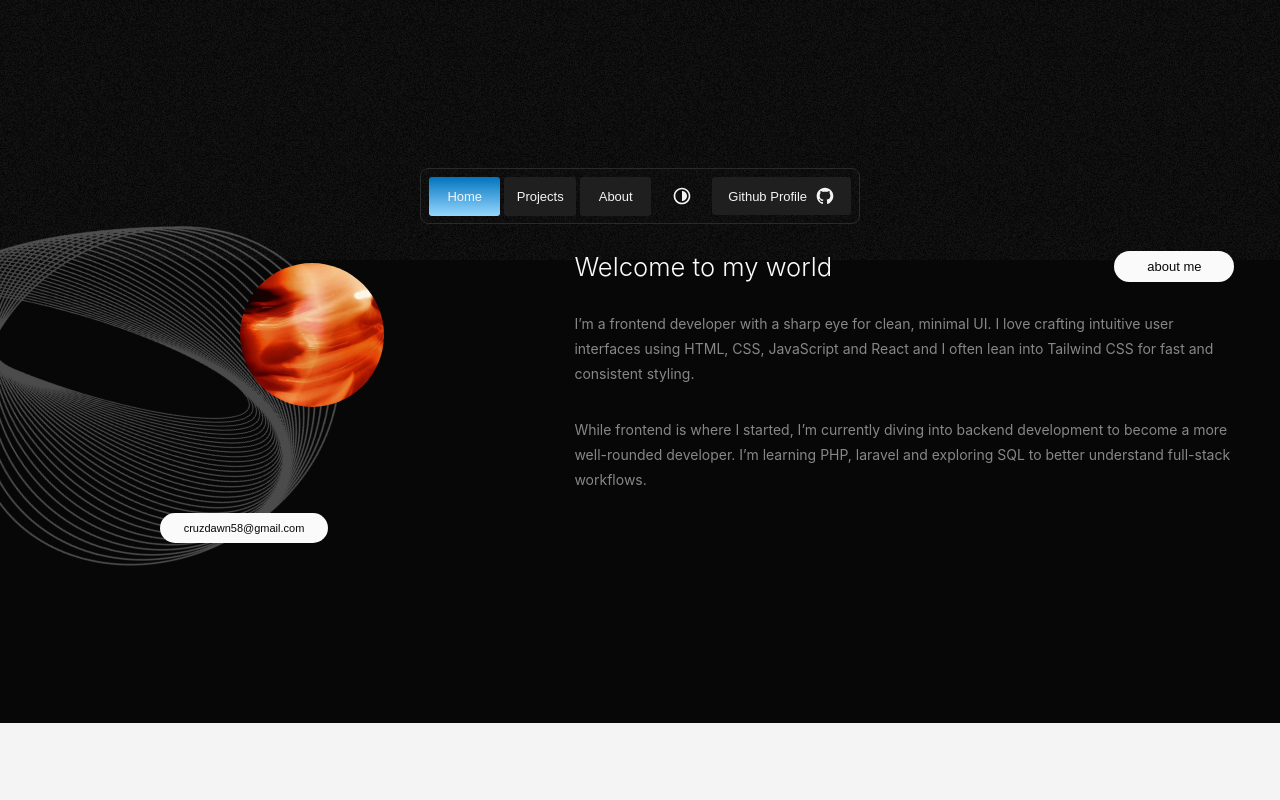
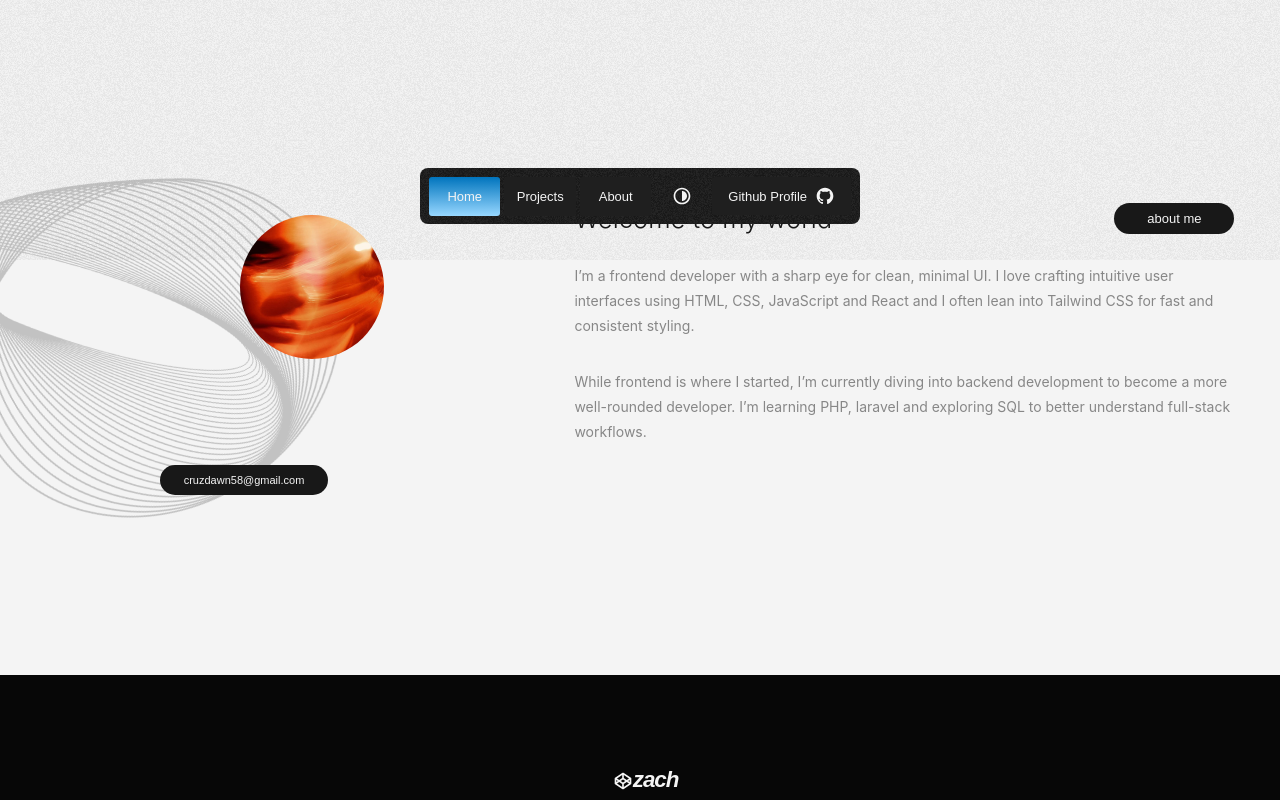
Before and after one commit to Cybeles-Eos/zach_portfolio, a React (Vite) app: page /#/ in a window 1280 px wide. Shown: the part 540-1340 px from the top of the page. Built offline with nearby package versions, Linux system fonts and the light colour scheme.

Commit message:
Change css style

```diff
--- a/src/assets/components/navigator.jsx
+++ b/src/assets/components/navigator.jsx
@@ -20,7 +20,7 @@ function Navigator({active}){
 
    useEffect(()=>{
       const html = document.documentElement; // <html>
-      let theme = localStorage.getItem("themeSave") || 'dark';
+      let theme = localStorage.getItem("themeSave") || 'light';
       html.setAttribute("data-theme", theme);
    }, []);
 
--- a/src/assets/pages/home.jsx
+++ b/src/assets/pages/home.jsx
@@ -60,7 +60,7 @@ function Home(){
                </div>
             </section>
 
-            <section className="about-me max-w-[1350px] z-10 mt-[10rem] relative py-15 gap-[1rem] overflow-hidden mx-auto ">
+            <section className="about-me max-[650px]:gap-[3.5rem] max-w-[1350px] z-10 mt-[7rem] relative py-15 gap-[1rem] overflow-hidden mx-auto ">
                <div className="relative max-[650px]:left-[-4rem] max-[800px]:left-[-9rem] h-[20rem]"> {/*rotate-[-30deg]*/}
                   <img src={me} className="absolute min-w-[9rem] left-[15rem] h-[9rem] top-[2rem] rounded-[20rem] z-10" alt="" />
                   <button onClick={handleCopy} id="myGmail" className="left-[10rem] bg-[var(--text-clr)] z-10 absolute bottom-2 text-[var(--bg-clr)] poppins_font h-[1.9rem] w-[10.5rem] rounded-[20rem] cursor-pointer text-[11px] py-[3px]">{buttonText}</button>
```
